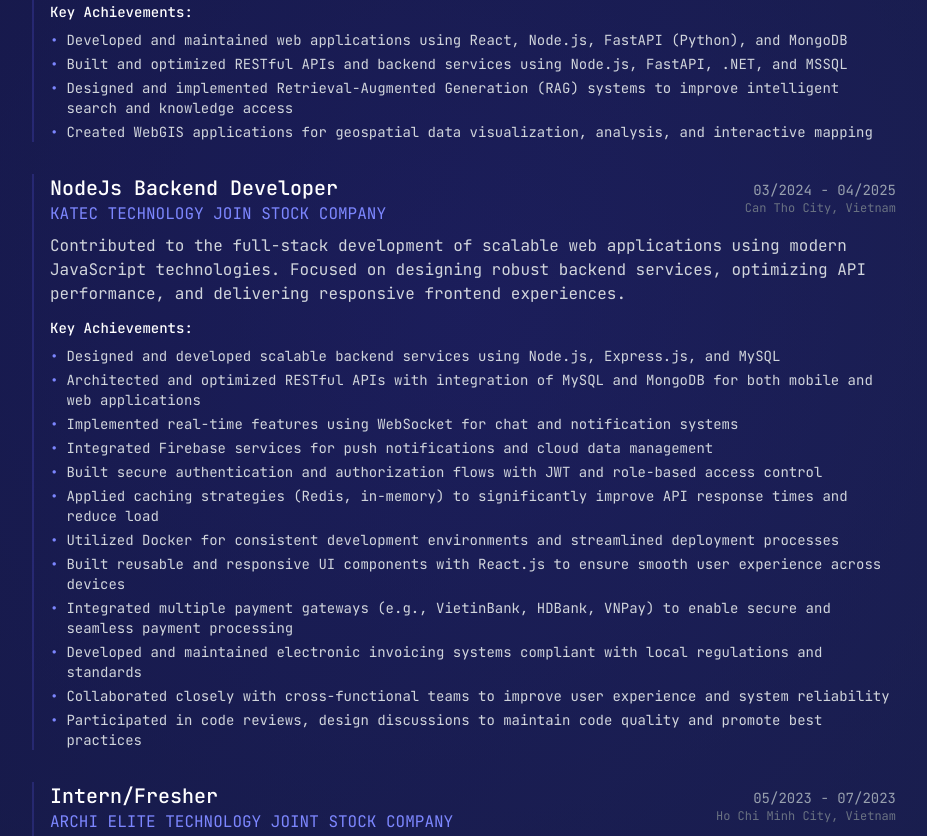
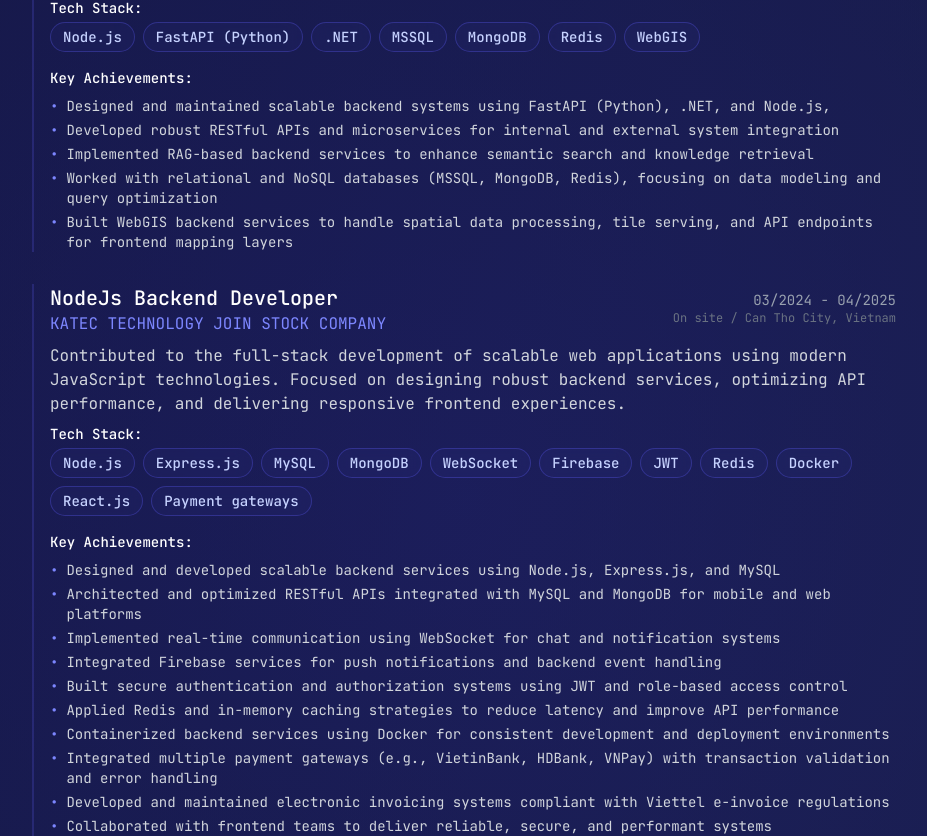
Before and after one commit to vdhuyme/codient-client, a React (Vite) app: page /resume in a window 1280 px wide. Shown: the part 630-1466 px from the top of the page, without its empty margins (176-1103 px from the left). Built offline with nearby package versions, Linux system fonts and the light colour scheme; no server answers.

Commit message:
update: resume exporter to .png instead of pdf

```diff
--- a/package.json
+++ b/package.json
@@ -25,7 +25,6 @@
     "embla-carousel-react": "^8.6.0",
     "framer-motion": "^12.12.1",
     "html2canvas-pro": "^1.5.11",
-    "jspdf": "^3.0.1",
     "lucide-react": "^0.511.0",
     "nprogress": "^0.2.0",
     "react": "^19.1.0",
--- a/src/pages/client/resume.page.jsx
+++ b/src/pages/client/resume.page.jsx
@@ -2,7 +2,6 @@ import { motion } from 'framer-motion'
 import { Github, Linkedin, Mail, Phone, MapPin, Plane, Book, Music, Coffee, Code, Volleyball, Download, Loader, ChevronLeft } from 'lucide-react'
 import avatar from '@/assets/profile.png'
 import html2canvas from 'html2canvas-pro'
-import jsPDF from 'jspdf'
 import React, { useRef, useState } from 'react'
 import { format } from 'date-fns'
 import ResumeViewExporter from '@/components/customs/resume.view.exporter'
@@ -19,44 +18,27 @@ const ResumePage = () => {
   ]
 
   const [isLoading, setIsLoading] = useState(false)
-  const pdfExporterRef = useRef(null)
+  const cvExporterRef = useRef(null)
   const handleDownload = async () => {
     setIsLoading(true)
-    const filename = `${format(new Date(), 'yyyy-MM-dd H:i:s')} - Vo Duc Huy - Software Engineer`
+    const filename = `Vo_Duc_Huy_Software_Engineer_${format(new Date(), 'dd-MM-yyyy_HH-mm')}.png`
 
     try {
-      const element = pdfExporterRef.current
-      if (!element) throw new Error('Element not found')
-
+      const element = cvExporterRef.current
       const canvas = await html2canvas(element, {
         scale: 2,
         useCORS: true
       })
 
-      const imgData = canvas.toDataURL('image/png')
-      const pdf = new jsPDF('p', 'mm', 'a4')
+      const imageData = canvas.toDataURL('image/png')
 
-      const pdfWidth = pdf.internal.pageSize.getWidth() // 210mm
-      const pdfHeight = pdf.internal.pageSize.getHeight() // 297mm
-
-      const imgWidth = canvas.width
-      const imgHeight = canvas.height
-
-      // Tính tỉ lệ scale để ảnh fit vào trang A4
-      const ratio = Math.min(pdfWidth / imgWidth, pdfHeight / imgHeight)
-
-      // Scale ảnh
-      const finalWidth = imgWidth * ratio
-      const finalHeight = imgHeight * ratio
-
-      // Căn giữa ảnh trong PDF
-      const x = (pdfWidth - finalWidth) / 2
-      const y = (pdfHeight - finalHeight) / 2
-
-      pdf.addImage(imgData, 'PNG', x, y, finalWidth, finalHeight)
-      pdf.save(filename)
+      // Make link and auto download
+      const link = document.createElement('a')
+      link.href = imageData
+      link.download = filename
+      link.click()
     } catch (err) {
-      console.error('Error generating PDF:', err)
+      console.error('Error exporting image:', err)
     } finally {
       setIsLoading(false)
     }
@@ -193,7 +175,7 @@ const ResumePage = () => {
                   whileHover={{ scale: 1.03 }}
                 >
                   {isLoading ? <Loader className="mr-2 h-4 w-4 animate-spin" /> : <Download className="mr-2 h-4 w-4" />}
-                  {isLoading ? 'Downloading...' : 'Download CV'}
+                  {isLoading ? 'Downloading' : 'Download CV'}
                 </motion.button>
               </motion.div>
             </div>
@@ -208,13 +190,15 @@ const ResumePage = () => {
                   title="Software Engineer"
                   company="CAN THO WATER SUPPLY - SEWERAGE JOINT STOCK COMPANY"
                   period="03/2025 - Present"
-                  location="Can Tho City, Vietnam"
+                  location="On site / Can Tho City, Vietnam"
                   description="Led the development of full-stack web and geospatial applications using modern frameworks and databases. Focused on building scalable backend services, intelligent search systems, and rich data visualizations."
+                  techStack={['Node.js', 'FastAPI (Python)', '.NET', 'MSSQL', 'MongoDB', 'Redis', 'WebGIS']}
                   achievements={[
-                    'Developed and maintained web applications using React, Node.js, FastAPI (Python), and MongoDB',
-                    'Built and optimized RESTful APIs and backend services using Node.js, FastAPI, .NET, and MSSQL',
-                    'Designed and implemented Retrieval-Augmented Generation (RAG) systems to improve intelligent search and knowledge access',
-                    'Created WebGIS applications for geospatial data visualization, analysis, and interactive mapping'
+                    'Designed and maintained scalable backend systems using FastAPI (Python), .NET, and Node.js,',
+                    'Developed robust RESTful APIs and microservices for internal and external system integration',
+                    'Implemented RAG-based backend services to enhance semantic search and knowledge retrieval',
+                    'Worked with relational and NoSQL databases (MSSQL, MongoDB, Redis), focusing on data modeling and query optimization',
+                    'Built WebGIS backend services to handle spatial data processing, tile serving, and API endpoints for frontend mapping layers'
                   ]}
                 />
 
@@ -222,21 +206,48 @@ const ResumePage = () => {
                   title="NodeJs Backend Developer"
                   company="KATEC TECHNOLOGY JOIN STOCK COMPANY"
                   period="03/2024 - 04/2025"
-                  location="Can Tho City, Vietnam"
+                  location="On site / Can Tho City, Vietnam"
                   description="Contributed to the full-stack development of scalable web applications using modern JavaScript technologies. Focused on designing robust backend services, optimizing API performance, and delivering responsive frontend experiences."
+                  techStack={[
+                    'Node.js',
+                    'Express.js',
+                    'MySQL',
+                    'MongoDB',
+                    'WebSocket',
+                    'Firebase',
+                    'JWT',
+                    'Redis',
+                    'Docker',
+                    'React.js',
+                    'Payment gateways'
+                  ]}
                   achievements={[
                     'Designed and developed scalable backend services using Node.js, Express.js, and MySQL',
-                    'Architected and optimized RESTful APIs with integration of MySQL and MongoDB for both mobile and web applications',
-                    'Implemented real-time features using WebSocket for chat and notification systems',
-                    'Integrated Firebase services for push notifications and cloud data management',
-                    'Built secure authentication and authorization flows with JWT and role-based access control',
-                    'Applied caching strategies (Redis, in-memory) to significantly improve API response times and reduce load',
-                    'Utilized Docker for consistent development environments and streamlined deployment processes',
-                    'Built reusable and responsive UI components with React.js to ensure smooth user experience across devices',
-                    'Integrated multiple payment gateways (e.g., VietinBank, HDBank, VNPay) to enable secure and seamless payment processing',
-                    'Developed and maintained electronic invoicing systems compliant with local regulations and standards',
-                    'Collaborated closely with cross-functional teams to improve user experience and system reliability',
-                    'Participated in code reviews, design discussions to maintain code quality and promote best practices'
+                    'Architected and optimized RESTful APIs integrated with MySQL and MongoDB for mobile and web platforms',
+                    'Implemented real-time communication using WebSocket for chat and notification systems',
+                    'Integrated Firebase services for push notifications and backend event handling',
+                    'Built secure authentication and authorization systems using JWT and role-based access control',
+                    'Applied Redis and in-memory caching strategies to reduce latency and improve API performance',
+                    'Containerized backend services using Docker for consistent development and deployment environments',
+                    'Integrated multiple payment gateways (e.g., VietinBank, HDBank, VNPay) with transaction validation and error handling',
+                    'Developed and maintained electronic invoicing systems compliant with Viettel e-invoice regulations',
+                    'Collaborated with frontend teams to deliver reliable, secure, and performant systems',
+                    'Conducted code reviews, wrote technical documentation, and enforced backend coding standards and best practices'
+                  ]}
+                />
+
+                <ExperienceItem
+                  title="Freelance Full-Stack Developer"
+                  company="Self-employed"
+                  period="2023 - Present"
+                  location="Remote / Can Tho City, Vietnam"
+                  description="Worked independently with clients to design, develop, and deploy full-stack web applications using Laravel, React.js, and MySQL. Delivered user-centric solutions with a strong focus on performance, scalability, and usability."
+                  techStack={['Laravel', 'Inertia.js', 'React.js', 'Tailwind CSS', 'MySQL', 'Git', 'CI/CD']}
+                  achievements={[
+                    'Built and maintained full-stack web applications using Laravel, Inertia.js, and React, enabling seamless server-driven SPA architecture',
+                    'Designed interactive and responsive frontend with React.js and Tailwind CSS, following component-based best practices',
+                    'Implemented authentication, form validation, and flash messaging using Laravel’s backend logic and Inertia-based frontend rendering',
+                    'Deployed and maintained applications on shared and VPS hosting environments with Git-based CI/CD pipelines'
                   ]}
                 />
 
@@ -244,13 +255,13 @@ const ResumePage = () => {
                   title="Intern/Fresher"
                   company="ARCHI ELITE TECHNOLOGY JOINT STOCK COMPANY"
                   period="05/2023 - 07/2023"
-                  location="Ho Chi Minh City, Vietnam"
+                  location="On site / Ho Chi Minh City, Vietnam"
                   description="Developed and maintained web applications using the Laravel PHP framework with a focus on clean architecture and maintainability. Collaborated with cross-functional teams to deliver responsive and performant solutions."
+                  techStack={['Laravel', 'MySQL', 'Botble CMS', 'Git']}
                   achievements={[
-                    'Built and maintained backend features using Laravel, ensuring scalable and secure codebases',
-                    'Worked with MySQL databases for efficient data storage, retrieval, and optimization',
-                    'Integrated and customized Botble CMS to streamline content management workflows',
-                    'Used Git for version control, supporting team collaboration and continuous integration'
+                    'Developed and maintained backend services using Laravel, focusing on scalability, maintainability, and security',
+                    'Designed and optimized MySQL database schemas for high-performance data access and consistency',
+                    'Integrated and extended Botble CMS to support custom content workflows and admin features'
                   ]}
                 />
               </div>
@@ -259,18 +270,6 @@ const ResumePage = () => {
             {/* Skills Section */}
             <Section title="Skills">
               <div className="space-y-6">
-                <SkillCategory
-                  title="Frontend Development"
-                  skills={[
-                    { name: 'React' },
-                    { name: 'Vue.js' },
-                    { name: 'JavaScript/TypeScript' },
-                    { name: 'HTML/CSS' },
-                    { name: 'Tailwind CSS' },
-                    { name: 'Bootstrap 5' }
-                  ]}
-                />
-
                 <SkillCategory
                   title="Backend Development"
                   skills={[
@@ -285,6 +284,18 @@ const ResumePage = () => {
                     { name: 'MongoDB' },
                     { name: 'PostgreSQL' },
                     { name: 'SQL Server' }
+                  ]}
+                />
+
+                <SkillCategory
+                  title="Frontend Development"
+                  skills={[
+                    { name: 'React' },
+                    { name: 'Vue.js' },
+                    { name: 'JavaScript/TypeScript' },
+                    { name: 'HTML/CSS' },
+                    { name: 'Tailwind CSS' },
+                    { name: 'Bootstrap 5' }
                   ]}
                 />
 
@@ -375,7 +386,7 @@ const ResumePage = () => {
       </div>
 
       <div
-        ref={pdfExporterRef}
+        ref={cvExporterRef}
         style={{
           width: '1440px',
           height: 'auto',
@@ -425,19 +436,42 @@ const Section = ({ title, children }) => (
   </motion.section>
 )
 
-const ExperienceItem = ({ title, company, period, location, description, achievements }) => (
+const ExperienceItem = ({ title, company, period, location, description, achievements, techStack }) => (
   <div className="border-l-2 border-indigo-500/20 pl-4">
-    <div className="mb-2 flex flex-wrap items-baseline justify-between gap-2">
+    <div className="mb-2 flex flex-col md:flex-row md:items-baseline md:justify-between gap-2">
       <div>
         <h3 className="text-xl font-medium text-white">{title}</h3>
         <div className="text-indigo-400">{company}</div>
       </div>
-      <div className="text-right">
+
+      <div className="text-start md:text-end">
         <div className="text-sm text-gray-400">{period}</div>
         <div className="text-xs text-gray-500">{location}</div>
       </div>
     </div>
-    <p className="mb-3 text-gray-300">{description}</p>
+
+    <p className="mb-2 text-gray-300">{description}</p>
+
+    {/* Tech Stack */}
+    {techStack && techStack.length > 0 && (
+      <div className="mb-4">
+        <h4 className="mb-1 text-sm font-medium text-white">Tech Stack:</h4>
+        <div className="flex flex-wrap gap-2">
+          {techStack.map((tech, index) => (
+            <motion.span
+              key={`skill-${tech}-${index}`}
+              initial={{ opacity: 0, scale: 0.9 }}
+              animate={{ opacity: 1, scale: 1 }}
+              transition={{ duration: 0.3, delay: index * 0.03 }}
+              className="inline-flex cursor-context-menu items-center rounded-full border border-indigo-500/30 bg-indigo-500/5 px-3 py-1 text-sm font-medium text-indigo-200 backdrop-blur-sm"
+            >
+              {tech}
+            </motion.span>
+          ))}
+        </div>
+      </div>
+    )}
+
     <div>
       <h4 className="mb-2 text-sm font-medium text-white">Key Achievements:</h4>
       <ul className="space-y-1 text-sm text-gray-300">
```
